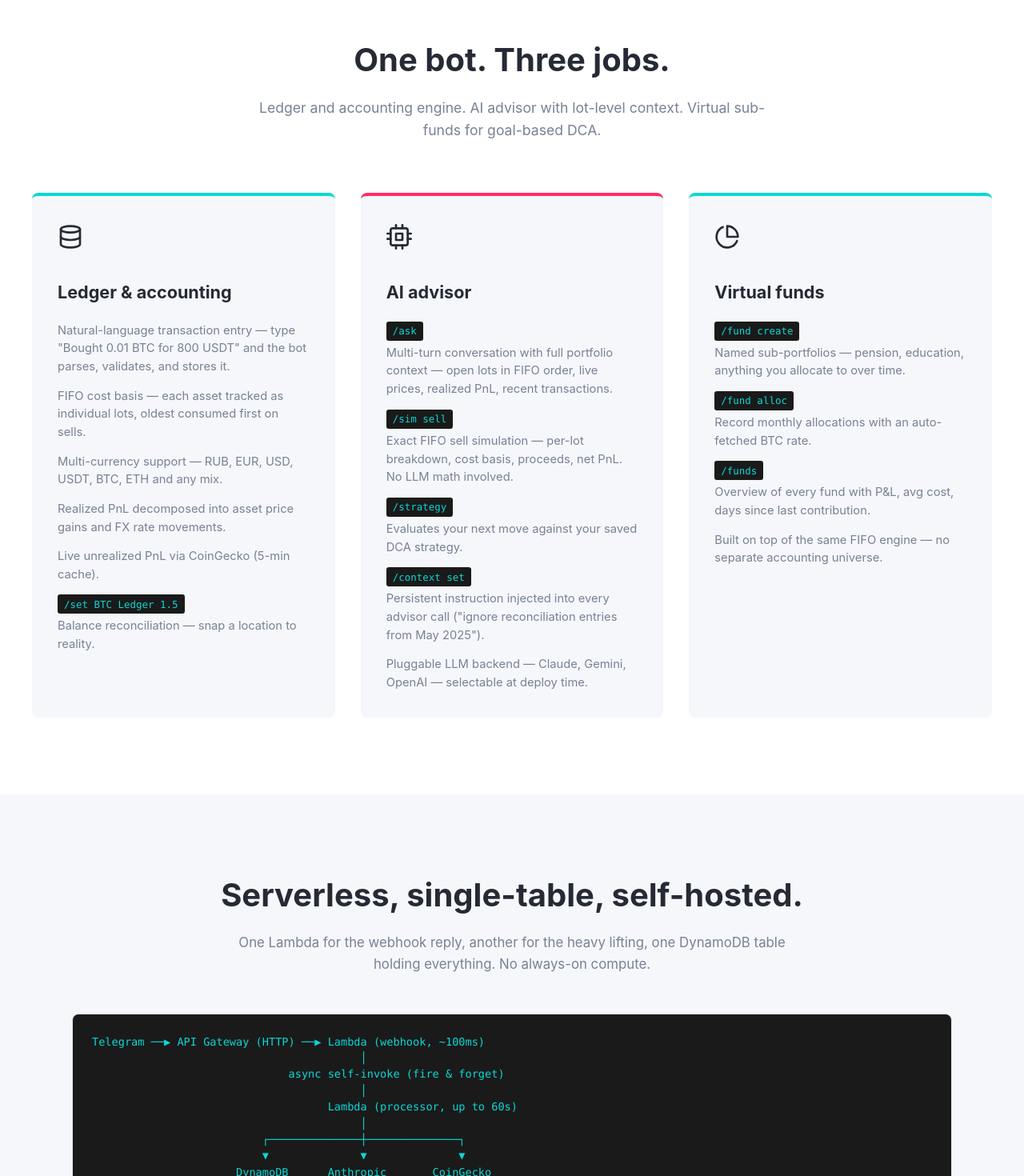
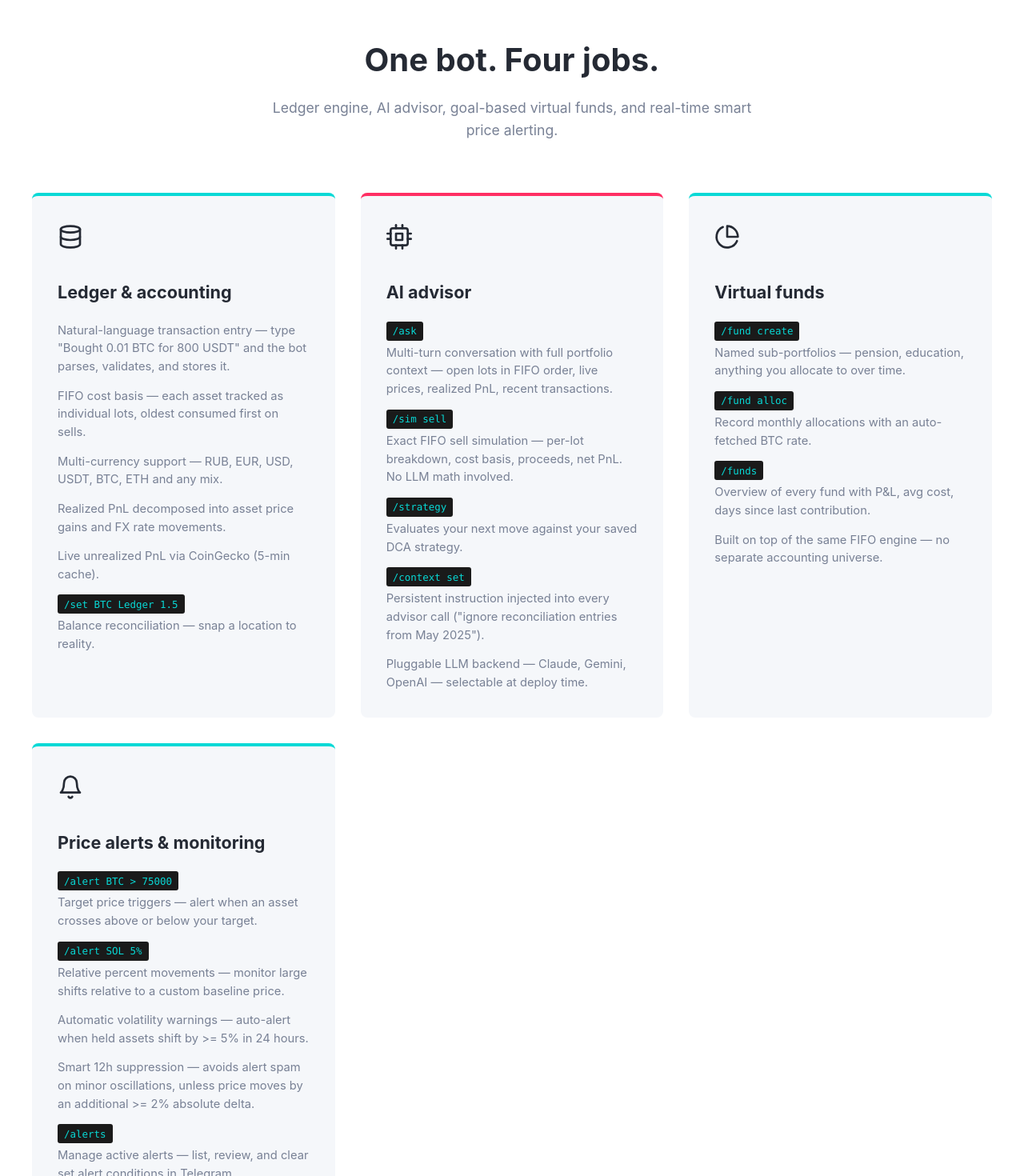
Before and after one commit to smerio/smer.io, a React (Vite) app: page /ledgent in a window 1280 px wide. Shown: the part 1600-3070 px from the top of the page at 80% size. Built offline with nearby package versions, Linux system fonts and the light colour scheme.

Commit message:
feat(ledgent): add price alerts & monitoring feature card and cost FAQ

```diff
--- a/src/components/ledgent/Faq.jsx
+++ b/src/components/ledgent/Faq.jsx
@@ -79,6 +79,19 @@ const items = [
             </p>
         ),
     },
+    {
+        id: 'faq-alerts-cost',
+        q: 'Do the 15-minute scheduled price alerts cost anything?',
+        a: (
+            <p>
+                No. The scheduled checks are triggered every 15 minutes by AWS EventBridge
+                Scheduler. At ~2,880 triggers per month, this falls entirely within the
+                AWS EventBridge Free Tier (14M free invocations/month) and Lambda Free Tier
+                (1M free requests/month). Spot prices are fetched from CoinGecko's free public
+                price feed API, making the alerting system add $0.00 incremental cost.
+            </p>
+        ),
+    },
 ];
 
 const Faq = () => {
--- a/src/components/ledgent/Features.jsx
+++ b/src/components/ledgent/Features.jsx
@@ -1,5 +1,5 @@
 import classes from './Features.module.css';
-import { FiDatabase, FiCpu, FiPieChart } from 'react-icons/fi';
+import { FiDatabase, FiCpu, FiPieChart, FiBell } from 'react-icons/fi';
 
 const features = [
     {
@@ -35,6 +35,17 @@ const features = [
             { cmd: null, text: 'Built on top of the same FIFO engine — no separate accounting universe.' },
         ],
     },
+    {
+        icon: <FiBell />,
+        title: 'Price alerts & monitoring',
+        bullets: [
+            { cmd: '/alert BTC > 75000', text: 'Target price triggers — alert when an asset crosses above or below your target.' },
+            { cmd: '/alert SOL 5%', text: 'Relative percent movements — monitor large shifts relative to a custom baseline price.' },
+            { cmd: null, text: 'Automatic volatility warnings — auto-alert when held assets shift by >= 5% in 24 hours.' },
+            { cmd: null, text: 'Smart 12h suppression — avoids alert spam on minor oscillations, unless price moves by an additional >= 2% absolute delta.' },
+            { cmd: '/alerts', text: 'Manage active alerts — list, review, and clear set alert conditions in Telegram.' },
+        ],
+    },
 ];
 
 const Features = () => {
@@ -42,8 +53,8 @@ const Features = () => {
         <section className={classes.section}>
             <div className={classes.container}>
                 <div className={classes.header}>
-                    <h2>One bot. Three jobs.</h2>
-                    <p>Ledger and accounting engine. AI advisor with lot-level context. Virtual sub-funds for goal-based DCA.</p>
+                    <h2>One bot. Four jobs.</h2>
+                    <p>Ledger engine, AI advisor, goal-based virtual funds, and real-time smart price alerting.</p>
                 </div>
                 <div className={classes.grid}>
                     {features.map((f, i) => (
```
